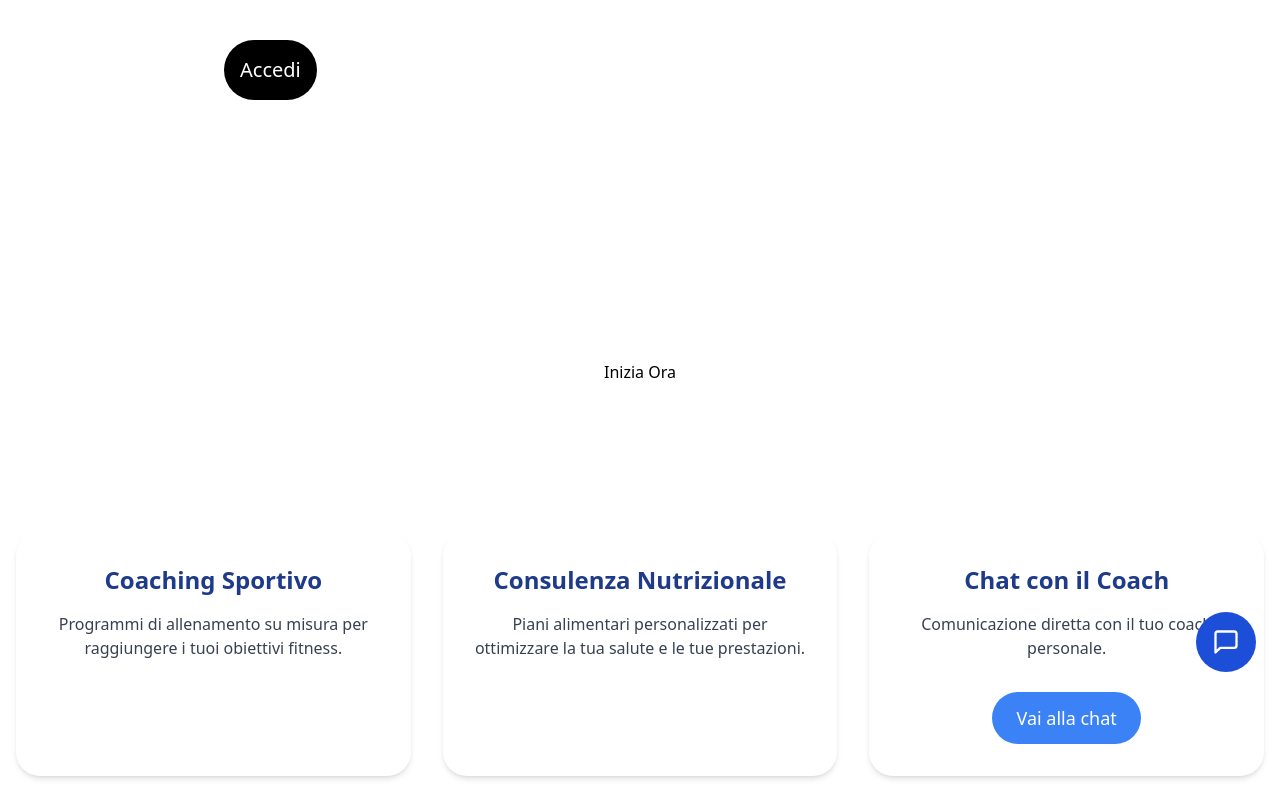
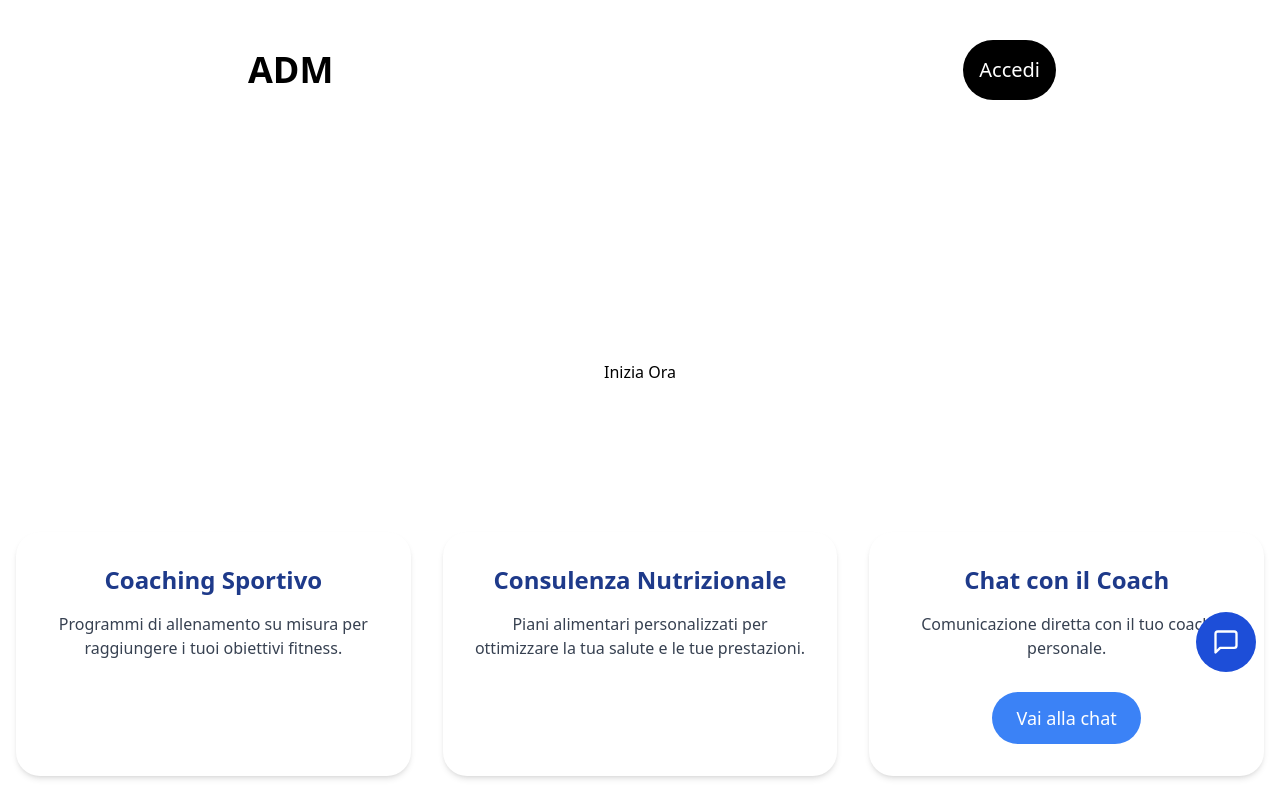
Before and after one commit to nannipy/adm, a Next.js app: page / in a window 1280 px wide. Shown: the top 800 px of the page. Built offline with nearby package versions, Linux system fonts and the light colour scheme; no server answers.

Commit message:
scheda 4

```diff
--- a/components/navbar.tsx
+++ b/components/navbar.tsx
@@ -18,12 +18,12 @@ export default function Navbar() {
       {/* Navbar per tablet e desktop */}
       <nav className="hidden md:flex bg-white p-6 rounded-full m-4 mx-40">
         <div className="container mx-auto flex justify-between items-center">
-
+        <Link href="/" className="text-black text-4xl font-bold mx-16 ">
+                ADM
+              </Link>
           <div className="space-x-4 text-xl px-10">
             <SignedIn>
-            <Link href="/" className="text-black text-4xl font-bold mx-16 ">
-                ADM sport and nutrition
-              </Link>
+
               <Link href={`/workout/${user?.id}`} className={`text-black p-4 rounded-full hover:bg-gray-100 ${isActive(`/workout/${user?.id}`)}`}>
                 Allenamento
               </Link>
```
